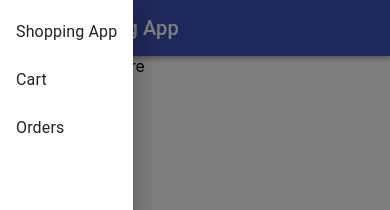
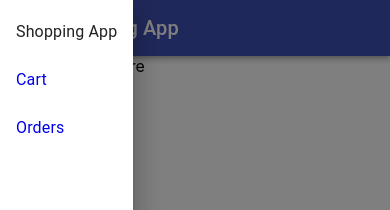
Before and after one commit to michaelmamuric/the-sanitizing-shop, a React (Create React App) app: page /cart in a window 390 px wide. Both pictures are taken after a click on the button "menu". Shown: the top 210 px of the page. Built offline with nearby package versions, Linux system fonts and the light colour scheme.

Commit message:
Close Drawer when Drawer Items are clicked

```diff
--- a/src/Components/MenuBar/Drawer/SideDrawer.js
+++ /dev/null
@@ -1,22 +0,0 @@
-import React from 'react';
-import { Drawer, List, ListItem, ListItemText } from '@material-ui/core';
-
-const SideDrawer = (props) => {
-    return (
-        <Drawer open={props.display} onClose={props.onClose}>
-            <List>
-                <ListItem>
-                    <ListItemText>Shopping App</ListItemText>
-                </ListItem>
-                <ListItem>
-                    <ListItemText>Cart</ListItemText>
-                </ListItem>
-                <ListItem>
-                    <ListItemText>Orders</ListItemText>
-                </ListItem>
-            </List>
-        </Drawer>
-    )
-}
-
-export default SideDrawer;
--- /dev/null
+++ b/src/Components/MenuBar/Drawer/SideDrawerItems.js
@@ -0,0 +1,21 @@
+import React from 'react';
+import { List, ListItem, ListItemText } from '@material-ui/core';
+import { Link } from 'react-router-dom';
+
+const SideDrawer = (props) => {
+    return (
+        <List>
+            <ListItem>
+                <ListItemText>Shopping App</ListItemText>
+            </ListItem>
+            <ListItem component={Link} to="/cart">
+                <ListItemText>Cart</ListItemText>
+            </ListItem>
+            <ListItem component={Link} to="/orders">
+                <ListItemText>Orders</ListItemText>
+            </ListItem>
+        </List>
+    )
+}
+
+export default SideDrawer;
--- a/src/Components/MenuBar/MenuBar.js
+++ b/src/Components/MenuBar/MenuBar.js
@@ -1,15 +1,15 @@
 import React, { useState } from 'react';
-import { AppBar, Toolbar, Typography, IconButton, makeStyles, Grid } from '@material-ui/core';
+import { AppBar, Toolbar, Typography, IconButton, makeStyles, Grid, Drawer } from '@material-ui/core';
 import MenuIcon from '@material-ui/icons/Menu';
 import MenuItems from './MenuItems/MenuItems';
-import SideDrawer from './Drawer/SideDrawer';
+import SideDrawerItems from './Drawer/SideDrawerItems';
 
 // Use Styles from Material UI API
 const useStyles = makeStyles((theme) => ({
     // Do not display Hamburger Menu for non-mobile screen resolutions
     icon: {
         display: 'none',
-        [theme.breakpoints.down('sm')]: {
+        [theme.breakpoints.down('xs')]: {
             display: 'flex'
         }
     },
@@ -32,7 +32,9 @@ const MenuBar = (props) => {
     return (
         <AppBar position="static">
             <Toolbar>
-                <SideDrawer display={displayDrawer} onClose={() => setDisplayDrawer(false)} />
+                <Drawer open={displayDrawer} onClick={() => setDisplayDrawer(false)}>
+                    <SideDrawerItems />
+                </Drawer>
                 <IconButton
                     className={classes.icon}
                     edge="start"
```
